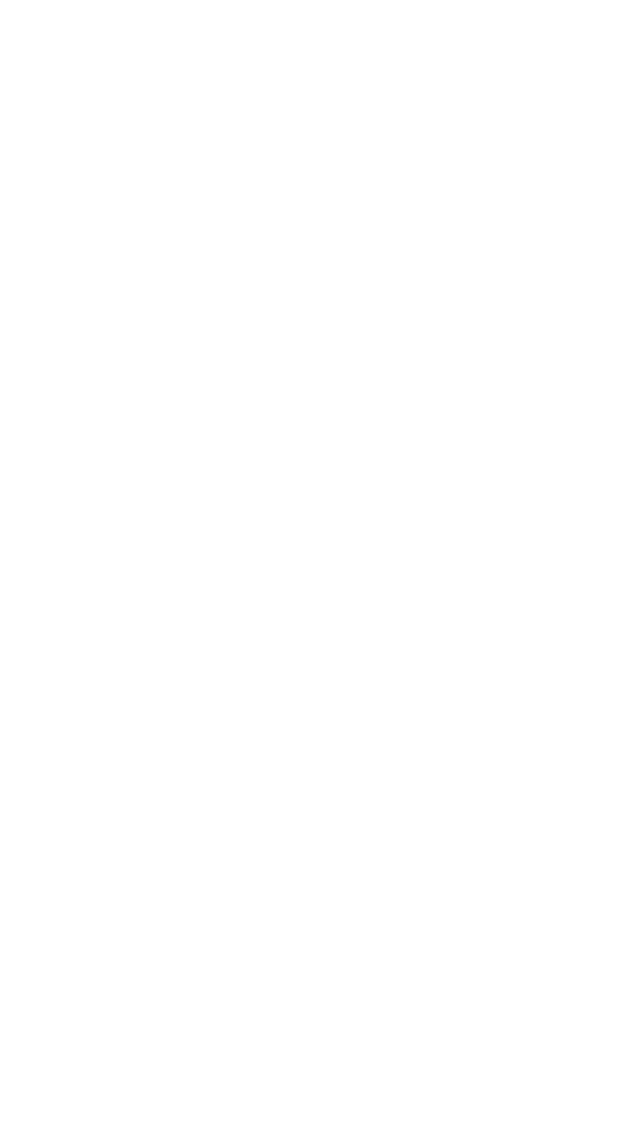
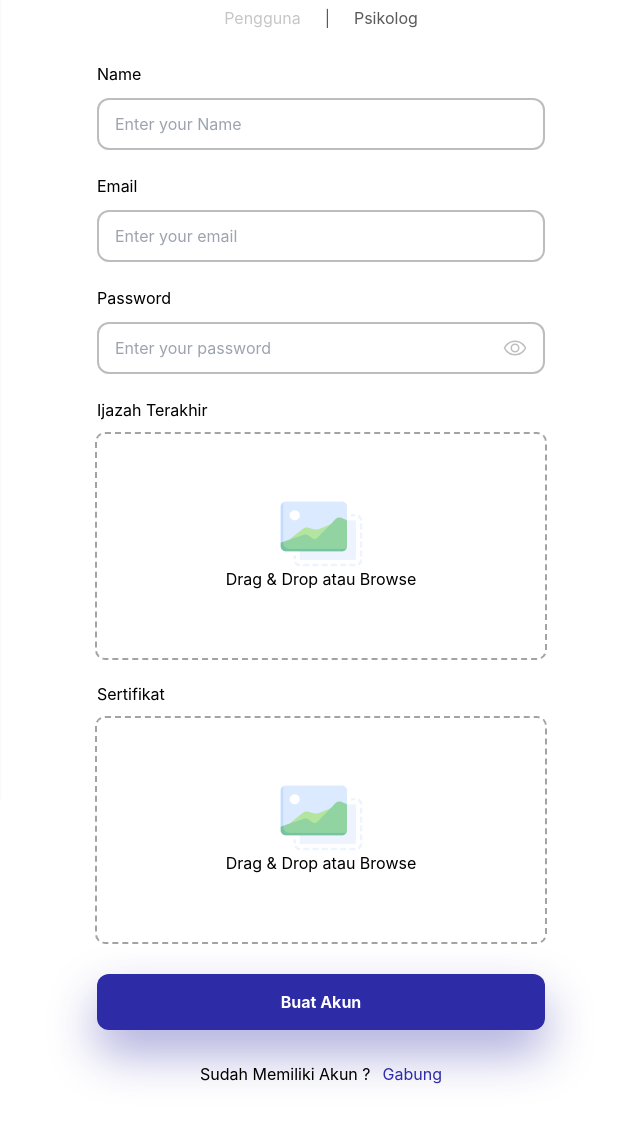
Before and after one commit to danutryas/calmify, a React (Create React App) app: page /register/psikolog in a window 1280 px wide. Before the commit this address had no page. Shown: the top 1122 px of the page, without its empty margins (319-959 px from the left). Before the commit the page ends 800 px from the top, so only its background shows below. Built offline with nearby package versions, Linux system fonts and the light colour scheme.

Commit message:
change endpoint psikolog and change validation

```diff
--- a/src/App.js
+++ b/src/App.js
@@ -20,7 +20,7 @@ function App() {
           <Route path="/" />
           <Route path="/login" element={<LoginPage />} />
           <Route path="/register/user" element={<RegisterUser />} />
-          <Route path="/register/doctor" element={<RegisterDoctor />} />
+          <Route path="/register/psikolog" element={<RegisterDoctor />} />
         </Routes>
       </Router>
     </div>
--- a/src/Components/API/axios.jsx
+++ b/src/Components/API/axios.jsx
@@ -4,7 +4,7 @@ export default axios.create({
   baseURL: "https://f406-113-11-180-8.ngrok-free.app/api",
   headers: {
     "Content-Type": "application/json",
-    "Access-Control-Allow-Origin" : "*",
+    // "Access-Control-Allow-Origin" : "*",
   },
   // params: {
   //   api_key: process.env.REACT_APP_API_KEY,
--- a/src/Components/Auth/login.jsx
+++ b/src/Components/Auth/login.jsx
@@ -10,28 +10,27 @@ function LoginPage() {
     email: "",
     password: "",
   });
-  const onSubmitButton = () => {
+  const onSubmitButton = async () => {
     validation(account.email, account.password);
-    if (validationState.email === "" && validationState.password === "") {
-      // validation complete
-      // try {
-      axios.post(
-        "https://f406-113-11-180-8.ngrok-free.app/api/login",
-        JSON.stringify({ account }),
-        { headers: { "Content-Type": "application/json" } }
-      );
-      // .then((response) => {
-      //   console.log(response);
-      // }
-      // );
-      // } catch (e) {
-      //   console.log(e)
-      // }
+
+    if (isValidEmail(account.email) && isValidPassword(account.password)) {
+      try {
+        axios
+          .post(
+            "https://f406-113-11-180-8.ngrok-free.app/api/login",
+            JSON.stringify({ account }),
+            { headers: { "Content-Type": "application/json" } }
+          )
+          .then((response) => {
+            console.log(response);
+          });
+      } catch (e) {
+        console.log(e);
+      }
     } else {
-      console.log(validationState);
+      console.log("test");
     }
   };
-
   const validation = (email, password) => {
     if (!isValidEmail(email)) {
       setValidationState((prev) => ({ ...prev, email: "Email is not valid" }));
--- a/src/Components/Auth/registerDoctor.jsx
+++ b/src/Components/Auth/registerDoctor.jsx
@@ -1,5 +1,6 @@
 import { useRef, useState, useEffect } from "react";
 import Input from "../Input";
+import { Link } from "react-router-dom";
 
 function RegisterDoctor() {
   const [account, setAccount] = useState({
@@ -16,10 +17,14 @@ function RegisterDoctor() {
   });
   const onSubmitButton = () => {
     validation(account.email, account.password);
-    // if (validationState.email === "" && validationState.password === "") {
-    //   // validation complete
-    // } else {
+    if (isValidEmail(account.email) && isValidPassword(account.password)) {
+      // try {
+      //   axios.post("/register", JSON.stringify(account));
+      // } catch (e) {
+      //   console.error(e);
       // }
+    } else {
+    }
   };
 
   const validation = (email, password) => {
@@ -48,8 +53,11 @@ function RegisterDoctor() {
     return /^(?=.*[A-Za-z])(?=.*\d)[A-Za-z\d]{8,}$/.test(password);
   };
   const fileInputHandler = (e) => {
-    setAccount((account) => ({ ...account, [e.target.name]: e.target.files[0] }));
-  }
+    setAccount((account) => ({
+      ...account,
+      [e.target.name]: e.target.files[0],
+    }));
+  };
 
   return (
     <div className="bg-[#F9F9FA] h-screen ">
@@ -57,14 +65,24 @@ function RegisterDoctor() {
         <div className="flex flex-col gap-2 items-center">
           <h1 className="text-black-1 text-2xl font-bold">Buat sebuah akun</h1>
         </div>
+        <div className="flex justify-center gap-6 text-[#5A5A5D]">
+          <Link
+            to="/register/user"
+            className="text-[#C6C6C6] hover:text-[#5A5A5D]"
+          >
+            Pengguna
+          </Link>
+          <p>|</p>
+          <Link>Psikolog</Link>
+        </div>
         <div className="flex flex-col gap-6">
-          <div className="flex flex-col gap-0.5">
           <Input
             type="text"
             label="Name"
             onChange={onChangeInput}
             name="name"
           />
+          <div className="flex flex-col gap-0.5">
             <Input
               label={"Email"}
               type="email"
@@ -107,12 +125,12 @@ function RegisterDoctor() {
           className="w-full bg-[#2E2BA6] py-4 text-white rounded-xl font-bold box-shadow-blue"
           onClick={onSubmitButton}
         >
-          Create account
+          Buat Akun
         </button>
         <div className="flex justify-center gap-3">
           <p>Sudah Memiliki Akun ? </p>
           <a href="/login" className="text-[#2E2BA6]">
-            Masuk
+            Gabung
           </a>
         </div>
       </div>
--- a/src/Components/Auth/registerUser.jsx
+++ b/src/Components/Auth/registerUser.jsx
@@ -1,19 +1,29 @@
 import { useRef, useState } from "react";
 import Input from "../Input";
 import { Link } from "react-router-dom";
+import axios from "../API/axios";
 
 function RegisterUser() {
-  const [account, setAccount] = useState({ email: "", password: "", name: "" ,role : "user"});
+  const [account, setAccount] = useState({
+    email: "",
+    password: "",
+    name: "",
+    role: "user",
+  });
   const [validationState, setValidationState] = useState({
     email: "",
     password: "",
   });
   const onSubmitButton = () => {
     validation(account.email, account.password);
-    // if (validationState.email === "" && validationState.password === "") {
-    //   // validation complete
-    // } else {
+    if (isValidEmail(account.email) && isValidPassword(account.password)) {
+      // try {
+      //   axios.post("/register", JSON.stringify(account));
+      // } catch (e) {
+      //   console.error(e);
       // }
+    } else {
+    }
   };
 
   const validation = (email, password) => {
@@ -48,14 +58,24 @@ function RegisterUser() {
         <div className="flex flex-col gap-2 items-center">
           <h1 className="text-black-1 text-2xl font-bold">Buat sebuah akun</h1>
         </div>
+        <div className="flex justify-center gap-6 text-[#5A5A5D]">
+          <Link>Pengguna</Link>
+          <p>|</p>
+          <Link
+            to="/register/psikolog"
+            className="text-[#C6C6C6] hover:text-[#5A5A5D]"
+          >
+            Psikolog
+          </Link>
+        </div>
         <div className="flex flex-col gap-6">
-          <div className="flex flex-col gap-0.5">
           <Input
             type="text"
             label="Name"
             onChange={onChangeInput}
             name="name"
           />
+          <div className="flex flex-col gap-0.5">
             <Input
               label={"Email"}
               type="email"
@@ -82,20 +102,16 @@ function RegisterUser() {
             )}
           </div>
         </div>
-        <div className="flex gap-3 self-center items-center text-[#BEBEBF]">
-          <p >Become of Doctor</p>
-          <Link to="/register/doctor" className="text-[#007DFA] font-medium">Klik Me</Link>
-        </div>
         <button
           className="w-full bg-[#2E2BA6] py-4 text-white rounded-xl font-bold box-shadow-blue"
           onClick={onSubmitButton}
         >
-          Create account
+          Buat Akun
         </button>
         <div className="flex justify-center gap-3">
           <p className="text-[#BEBEBF]">Sudah Memiliki Akun ? </p>
           <a href="/login" className="text-[#2E2BA6] font-medium">
-            Masuk
+            Gabung
           </a>
         </div>
       </div>
--- a/src/Components/Input.jsx
+++ b/src/Components/Input.jsx
@@ -65,24 +65,24 @@ const Input = ({ label, type, link, textLink, onChange, name }) => {
             ""
           )}
         </div>
-        <FileInput onChange={onChange} name={name}/>
+        <FileInput onChange={onChange} name={name} />
       </div>
     );
   }
 };
-const FileInput = ({onChange,name}) => {
+const FileInput = ({ onChange, name }) => {
   return (
-    <div className="w-full">
+    <div className="w-full ">
       <input
         type="file"
         id={`upload-photo-${name ? name : ""}`}
-        className="opacity-0 absolute z-[-1]"
+        className="opacity-0 absolute z-[-1] "
         name={name}
         onChange={(e) => onChange(e)}
       />
       <label
-        htmlFor={`upload-photo-${name ? name : "" }`}
-        className="w-full outline-dashed flex h-56 border-0 outline-2 outline-[#A3A3A3] rounded-lg flex-col justify-center items-center"
+        htmlFor={`upload-photo-${name ? name : ""}`}
+        className="w-full cursor-pointer outline-dashed flex h-56 border-0 outline-2 outline-[#A3A3A3] rounded-lg flex-col justify-center items-center"
       >
         <img src={uploadPhoto} alt="upload-photo" />
         <p>Drag & Drop atau Browse</p>
```
Lines whose indentation alone changed are shown as unchanged.
